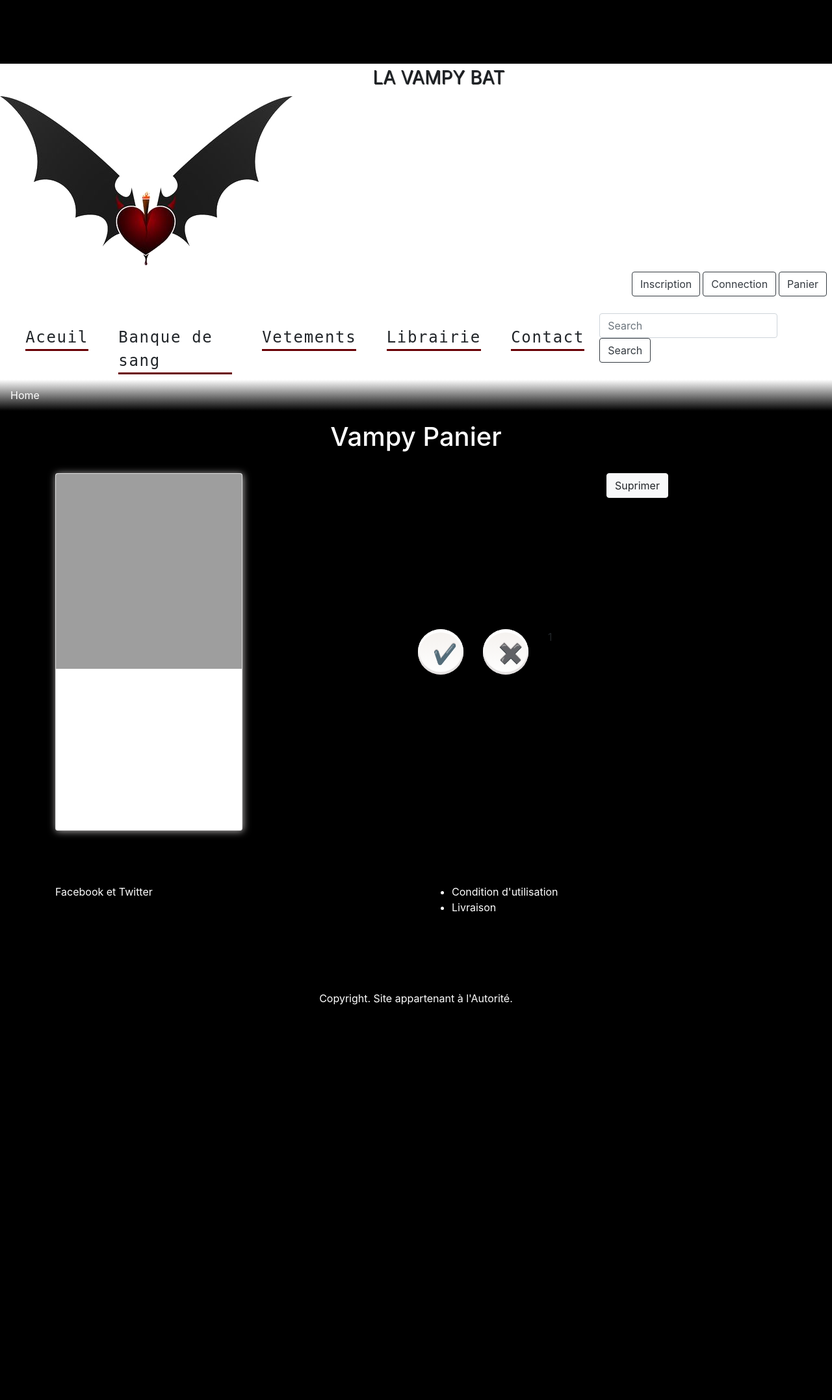
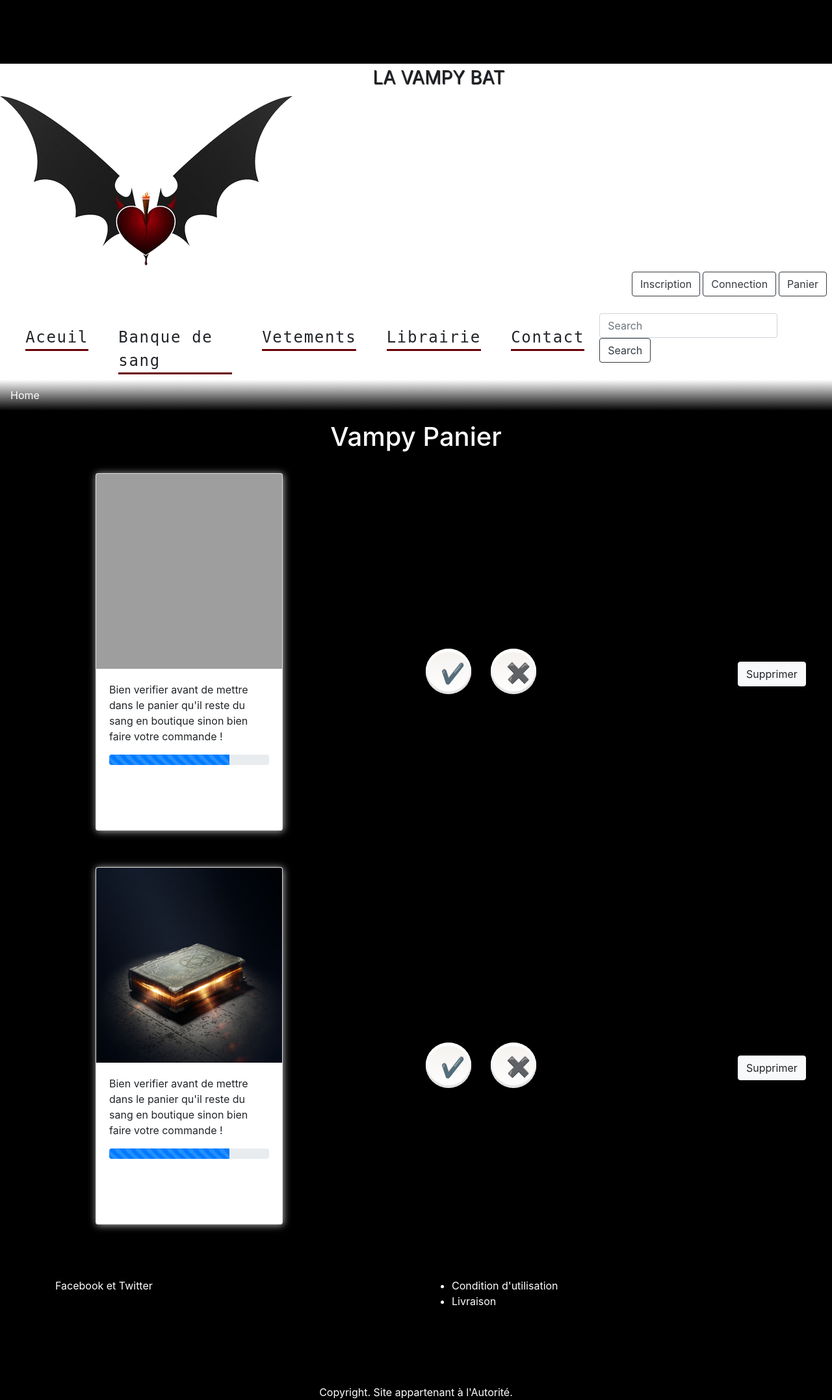
Before and after one commit to elineda/ecommerce, a PHP site: page /panier.php in a window 1280 px wide. Shown: the whole page at 65% size. Before the commit the page ends 1546 px from the top, so only its background shows below. Run offline with PHP 8.4, Linux system fonts and the light colour scheme; grey boxes are pictures that could not be loaded.

Commit message:
fin panier

```diff
--- a/panier.css
+++ b/panier.css
@@ -90,10 +90,10 @@ h1{
     margin-left: auto;
   }
   .buttonHolder{
-    margin: 50px;
     position: relative;
     top: 190px; left: 190px;
   }
 .supprimer{
-
+  position: relative;
+  top: 290px; left: 290px;
 }
--- a/panier.php
+++ b/panier.php
@@ -99,29 +99,32 @@
 
       <!--Panier-->
       <h1> Vampy Panier</h1>
+
       <br>
             <div class="container">
               <div class="row">
 
-          <div class="col-sm ">
+                <div class="col-lg-4 ">
                   <div class="card" style="width: 18rem;">
                     <img class="card-img-top" src="https://medias.expertissim.com/media/cache/media_zoom/uploads/object/2015/03/16/12237184/3000x3000_55363ba1dae02.jpg" alt="Card image cap">
                     <div class="card-body">
-                <p class="card-text"></p>
+                      <p class="card-text"> Bien verifier avant de mettre dans le panier qu'il reste du sang en boutique sinon bien faire votre commande !</p>
+                      <div class="progress">
+                        <div class="progress-bar progress-bar-striped progress-bar-animated" role="progressbar" aria-valuenow="75" aria-valuemin="0" aria-valuemax="100" style="width: 75%"></div>
+                      </div>
                     </div>
                   </div>
                 </div>
 
-          <div class="col-sm">
+                <div class="col-lg-4">
                   <div class="buttonHolder">
                     <a href="#" class="button tick"></a>
-              <span>1</span>
                     <a href="#" class="button cross"></a>
                   </div>
                 </div>
 
-          <div class="col-sm">
-            <button type="Suprimer" class="btn btn-light">Suprimer</button>
+                <div class="col-lg-4">
+                  <button type="Suprimer" class="btn btn-light supprimer">Supprimer</button>
                 </div>
               </div>
             </div>
@@ -130,9 +133,39 @@
 
 
 
+                  <br>
+                        <div class="container">
+                          <div class="row">
+
+                            <div class="col-lg-4 ">
+                              <div class="card" style="width: 18rem;">
+                                <img class="card-img-top" src="livre.jpg" alt="Card image cap">
+                                <div class="card-body">
+                                  <p class="card-text"> Bien verifier avant de mettre dans le panier qu'il reste du sang en boutique sinon bien faire votre commande !</p>
+                                  <div class="progress">
+                                    <div class="progress-bar progress-bar-striped progress-bar-animated" role="progressbar" aria-valuenow="75" aria-valuemin="0" aria-valuemax="100" style="width: 75%"></div>
+                                  </div>
+                                </div>
+                              </div>
+                            </div>
+
+                            <div class="col-lg-4">
+                              <div class="buttonHolder">
+                                <a href="#" class="button tick"></a>
+                                <a href="#" class="button cross"></a>
+                              </div>
+                            </div>
+
+                            <div class="col-lg-4">
+                              <button type="Suprimer" class="btn btn-light supprimer">Supprimer</button>
+                            </div>
+                          </div>
+                        </div>
+
+
+
 
   </main>
-
     <!--footer-->
     <footer>
       <div class="container foot">
```
Lines whose indentation alone changed are shown as unchanged.
